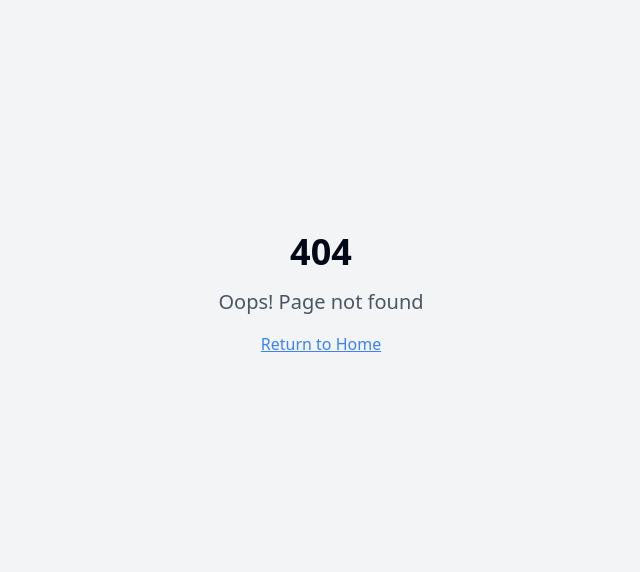
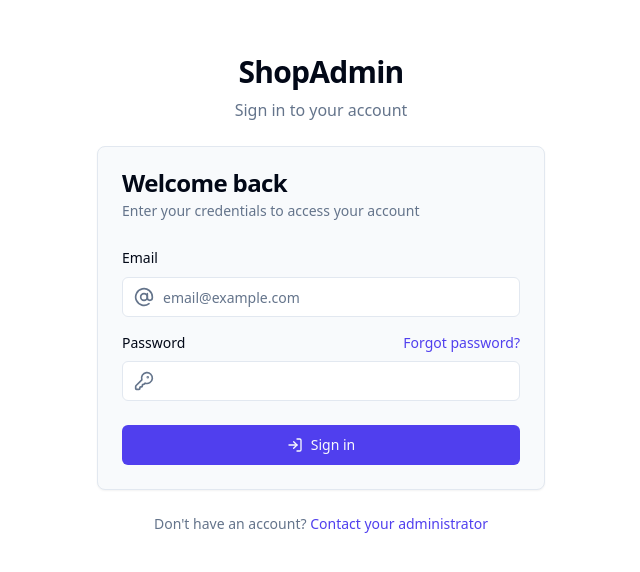
Before and after one commit to Sareh-al-Nomow/shop-manager-dashboard, a React (Vite) app: page /login in a window 1280 px wide. Before the commit this address had no page. Shown: the part 106-678 px from the top of the page, without its empty margins (319-959 px from the left). Built offline with nearby package versions, Linux system fonts and the light colour scheme.

Commit message:
Add login page
This commit adds a login page to the application.

```diff
--- a/src/App.tsx
+++ b/src/App.tsx
@@ -4,6 +4,8 @@ import { Toaster as Sonner } from "@/components/ui/sonner";
 import { TooltipProvider } from "@/components/ui/tooltip";
 import { QueryClient, QueryClientProvider } from "@tanstack/react-query";
 import { BrowserRouter, Routes, Route } from "react-router-dom";
+import { AuthProvider } from "@/context/AuthContext";
+import ProtectedRoute from "@/components/auth/ProtectedRoute";
 import Index from "./pages/Index";
 import Products from "./pages/Products";
 import Orders from "./pages/Orders";
@@ -11,6 +13,7 @@ import Customers from "./pages/Customers";
 import Analytics from "./pages/Analytics";
 import Settings from "./pages/Settings";
 import NotFound from "./pages/NotFound";
+import Login from "./pages/Login";
 
 const queryClient = new QueryClient();
 
@@ -20,15 +23,18 @@ const App = () => (
       <Toaster />
       <Sonner />
       <BrowserRouter>
-        <Routes>
-          <Route path="/" element={<Index />} />
-          <Route path="/products" element={<Products />} />
-          <Route path="/orders" element={<Orders />} />
-          <Route path="/customers" element={<Customers />} />
-          <Route path="/analytics" element={<Analytics />} />
-          <Route path="/settings" element={<Settings />} />
-          <Route path="*" element={<NotFound />} />
-        </Routes>
+        <AuthProvider>
+          <Routes>
+            <Route path="/login" element={<Login />} />
+            <Route path="/" element={<ProtectedRoute><Index /></ProtectedRoute>} />
+            <Route path="/products" element={<ProtectedRoute><Products /></ProtectedRoute>} />
+            <Route path="/orders" element={<ProtectedRoute><Orders /></ProtectedRoute>} />
+            <Route path="/customers" element={<ProtectedRoute><Customers /></ProtectedRoute>} />
+            <Route path="/analytics" element={<ProtectedRoute><Analytics /></ProtectedRoute>} />
+            <Route path="/settings" element={<ProtectedRoute><Settings /></ProtectedRoute>} />
+            <Route path="*" element={<NotFound />} />
+          </Routes>
+        </AuthProvider>
       </BrowserRouter>
     </TooltipProvider>
   </QueryClientProvider>
--- /dev/null
+++ b/src/components/auth/ProtectedRoute.tsx
@@ -0,0 +1,20 @@
+
+import React from "react";
+import { Navigate } from "react-router-dom";
+import { useAuth } from "@/context/AuthContext";
+
+interface ProtectedRouteProps {
+  children: React.ReactNode;
+}
+
+const ProtectedRoute: React.FC<ProtectedRouteProps> = ({ children }) => {
+  const { isAuthenticated } = useAuth();
+
+  if (!isAuthenticated) {
+    return <Navigate to="/login" replace />;
+  }
+
+  return <>{children}</>;
+};
+
+export default ProtectedRoute;
--- a/src/components/layout/AdminLayout.tsx
+++ b/src/components/layout/AdminLayout.tsx
@@ -1,6 +1,7 @@
 
 import React from "react";
 import { Link } from "react-router-dom";
+import { useAuth } from "@/context/AuthContext";
 import {
   Sidebar,
   SidebarContent,
@@ -76,6 +77,8 @@ const navItems = [
 ];
 
 export default function AdminLayout({ children }: AdminLayoutProps) {
+  const { logout } = useAuth();
+
   return (
     <SidebarProvider>
       <div className="flex min-h-screen w-full">
@@ -121,7 +124,7 @@ export default function AdminLayout({ children }: AdminLayoutProps) {
                     <DropdownMenuItem>Profile</DropdownMenuItem>
                     <DropdownMenuItem>Settings</DropdownMenuItem>
                     <DropdownMenuSeparator />
-                    <DropdownMenuItem className="text-red-600">
+                    <DropdownMenuItem onClick={logout} className="text-red-600">
                       <LogOut className="mr-2 h-4 w-4" />
                       <span>Log out</span>
                     </DropdownMenuItem>
@@ -138,6 +141,8 @@ export default function AdminLayout({ children }: AdminLayoutProps) {
 }
 
 function AdminSidebar() {
+  const { logout } = useAuth();
+
   return (
     <Sidebar>
       <SidebarHeader className="h-14 border-b border-sidebar-border px-4 flex items-center">
@@ -172,6 +177,9 @@ function AdminSidebar() {
             <p className="truncate text-sm">admin@example.com</p>
             <p className="truncate text-xs text-muted-foreground">Administrator</p>
           </div>
+          <Button variant="ghost" size="icon" onClick={logout}>
+            <LogOut className="h-4 w-4 text-muted-foreground" />
+          </Button>
         </div>
       </SidebarFooter>
     </Sidebar>
--- /dev/null
+++ b/src/context/AuthContext.tsx
@@ -0,0 +1,52 @@
+
+import React, { createContext, useContext, useEffect, useState } from "react";
+import { useNavigate } from "react-router-dom";
+
+interface AuthContextType {
+  isAuthenticated: boolean;
+  login: (email: string, password: string) => Promise<boolean>;
+  logout: () => void;
+}
+
+const AuthContext = createContext<AuthContextType | undefined>(undefined);
+
+export const AuthProvider: React.FC<{ children: React.ReactNode }> = ({ children }) => {
+  const [isAuthenticated, setIsAuthenticated] = useState<boolean>(false);
+  const navigate = useNavigate();
+
+  useEffect(() => {
+    // Check if user is authenticated on mount
+    const authStatus = localStorage.getItem("isAuthenticated");
+    setIsAuthenticated(authStatus === "true");
+  }, []);
+
+  const login = async (email: string, password: string): Promise<boolean> => {
+    // Mock authentication - in a real app, this would call your auth API
+    if (email === "admin@example.com" && password === "password") {
+      localStorage.setItem("isAuthenticated", "true");
+      setIsAuthenticated(true);
+      return true;
+    }
+    return false;
+  };
+
+  const logout = () => {
+    localStorage.removeItem("isAuthenticated");
+    setIsAuthenticated(false);
+    navigate("/login");
+  };
+
+  return (
+    <AuthContext.Provider value={{ isAuthenticated, login, logout }}>
+      {children}
+    </AuthContext.Provider>
+  );
+};
+
+export const useAuth = () => {
+  const context = useContext(AuthContext);
+  if (context === undefined) {
+    throw new Error("useAuth must be used within an AuthProvider");
+  }
+  return context;
+};
--- /dev/null
+++ b/src/pages/Login.tsx
@@ -0,0 +1,151 @@
+
+import React, { useState } from "react";
+import { useNavigate, Link } from "react-router-dom";
+import { Button } from "@/components/ui/button";
+import { Card, CardContent, CardDescription, CardFooter, CardHeader, CardTitle } from "@/components/ui/card";
+import { Input } from "@/components/ui/input";
+import { Label } from "@/components/ui/label";
+import { AtSign, KeyRound, LogIn } from "lucide-react";
+import { useToast } from "@/hooks/use-toast";
+
+const Login = () => {
+  const [email, setEmail] = useState("");
+  const [password, setPassword] = useState("");
+  const [isLoading, setIsLoading] = useState(false);
+  const navigate = useNavigate();
+  const { toast } = useToast();
+
+  const handleLogin = async (e: React.FormEvent) => {
+    e.preventDefault();
+
+    if (!email || !password) {
+      toast({
+        title: "Error",
+        description: "Please enter both email and password",
+        variant: "destructive",
+      });
+      return;
+    }
+
+    // Simulate authentication
+    setIsLoading(true);
+
+    try {
+      // In a real app, this would be an API call to your auth service
+      setTimeout(() => {
+        // Mock credentials for demo
+        if (email === "admin@example.com" && password === "password") {
+          // Store some auth state (in a real app, this would be a token)
+          localStorage.setItem("isAuthenticated", "true");
+
+          toast({
+            title: "Success",
+            description: "You have successfully logged in",
+          });
+
+          // Redirect to dashboard
+          navigate("/");
+        } else {
+          toast({
+            title: "Authentication Failed",
+            description: "Invalid email or password",
+            variant: "destructive",
+          });
+        }
+        setIsLoading(false);
+      }, 1000);
+    } catch (error) {
+      toast({
+        title: "Error",
+        description: "An error occurred during login",
+        variant: "destructive",
+      });
+      setIsLoading(false);
+    }
+  };
+
+  return (
+    <div className="min-h-screen flex items-center justify-center bg-background p-4">
+      <div className="w-full max-w-md space-y-6">
+        <div className="text-center">
+          <h1 className="text-3xl font-bold tracking-tight text-foreground">ShopAdmin</h1>
+          <p className="text-muted-foreground mt-2">Sign in to your account</p>
+        </div>
+
+        <Card>
+          <CardHeader>
+            <CardTitle>Welcome back</CardTitle>
+            <CardDescription>
+              Enter your credentials to access your account
+            </CardDescription>
+          </CardHeader>
+          <form onSubmit={handleLogin}>
+            <CardContent className="space-y-4">
+              <div className="space-y-2">
+                <Label htmlFor="email">Email</Label>
+                <div className="relative">
+                  <AtSign className="absolute left-3 top-2.5 h-5 w-5 text-muted-foreground" />
+                  <Input
+                    id="email"
+                    placeholder="email@example.com"
+                    type="email"
+                    autoCapitalize="none"
+                    autoComplete="email"
+                    autoCorrect="off"
+                    value={email}
+                    onChange={(e) => setEmail(e.target.value)}
+                    className="pl-10"
+                  />
+                </div>
+              </div>
+              <div className="space-y-2">
+                <div className="flex items-center justify-between">
+                  <Label htmlFor="password">Password</Label>
+                  <Link to="/forgot-password" className="text-sm font-medium text-primary hover:underline">
+                    Forgot password?
+                  </Link>
+                </div>
+                <div className="relative">
+                  <KeyRound className="absolute left-3 top-2.5 h-5 w-5 text-muted-foreground" />
+                  <Input
+                    id="password"
+                    type="password"
+                    value={password}
+                    onChange={(e) => setPassword(e.target.value)}
+                    className="pl-10"
+                  />
+                </div>
+              </div>
+            </CardContent>
+            <CardFooter>
+              <Button type="submit" className="w-full" disabled={isLoading}>
+                {isLoading ? (
+                  <span className="flex items-center gap-2">
+                    <span className="h-4 w-4 animate-spin rounded-full border-2 border-current border-t-transparent" />
+                    Signing in...
+                  </span>
+                ) : (
+                  <span className="flex items-center gap-2">
+                    <LogIn className="h-4 w-4" />
+                    Sign in
+                  </span>
+                )}
+              </Button>
+            </CardFooter>
+          </form>
+        </Card>
+
+        <div className="text-center text-sm text-muted-foreground">
+          <p>
+            Don't have an account?{" "}
+            <Link to="/register" className="font-medium text-primary hover:underline">
+              Contact your administrator
+            </Link>
+          </p>
+        </div>
+      </div>
+    </div>
+  );
+};
+
+export default Login;
```
